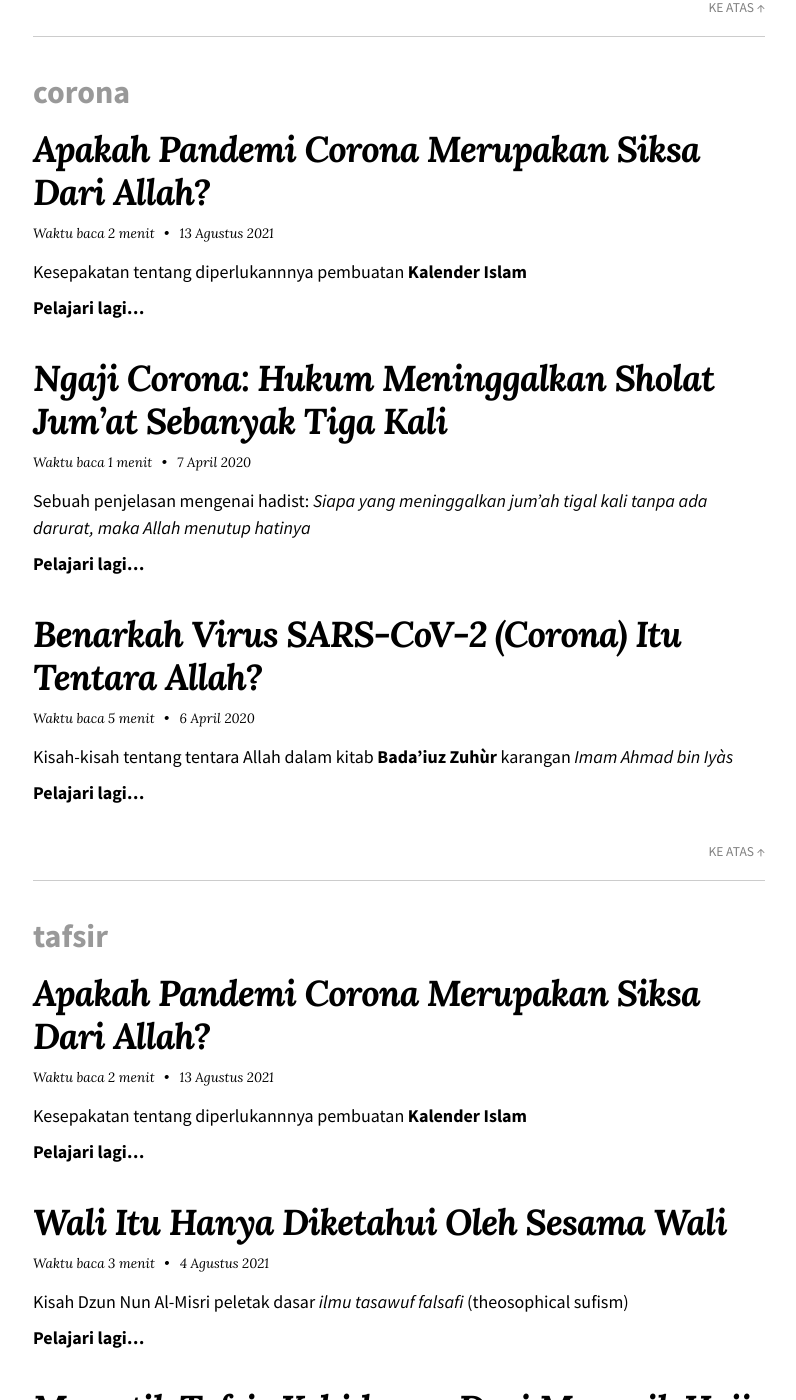
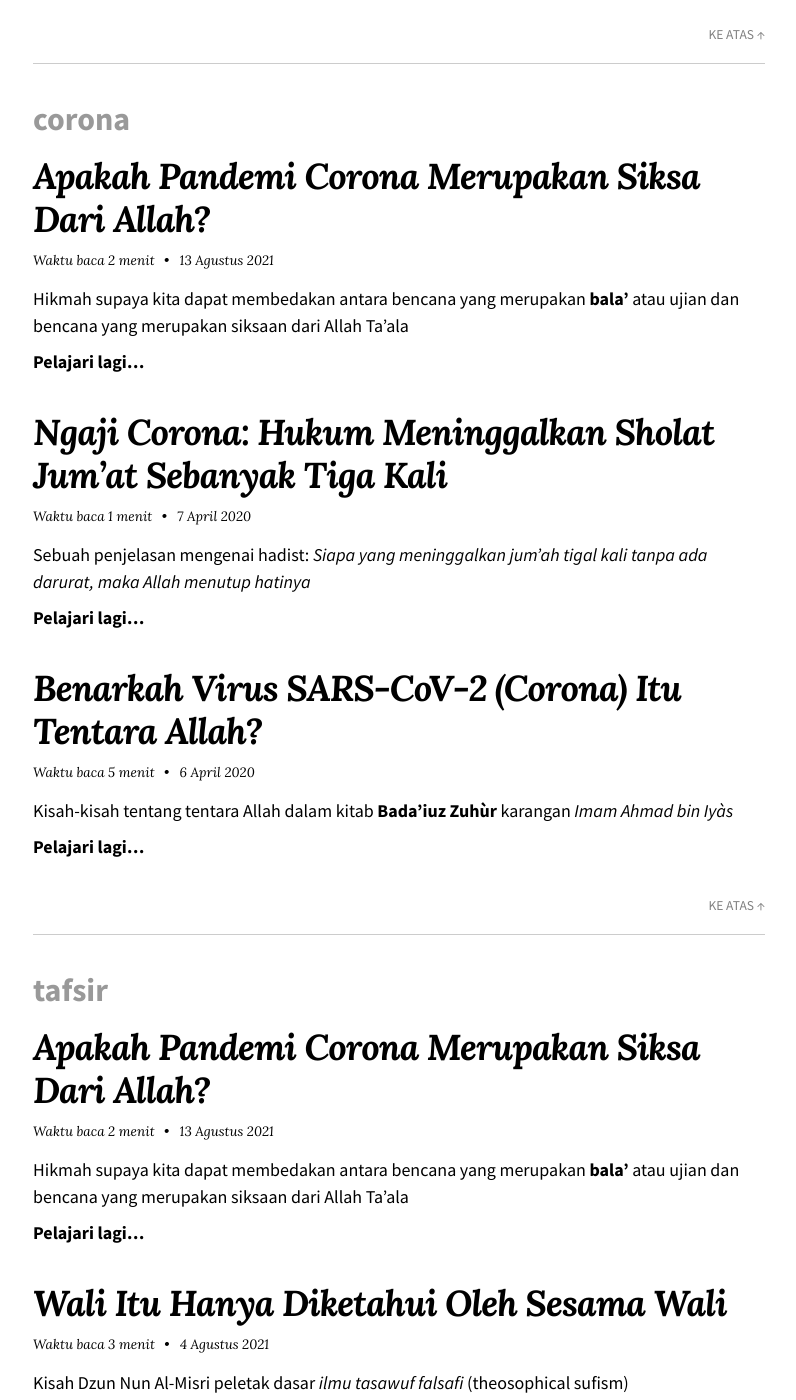
Before and after one commit to mdroyyan/mdroyyan.github.io, a Jekyll site: the page built from tags.md, in a window 1280 px wide and 1400 px high, scrolled down 8284 px. Shown: the whole window, without its empty margins (241-1037 px from the left). Built offline with Jekyll 4.4.1, drawn with Linux system fonts in a browser that asks for light colours; nearby versions of some CDN libraries; some of the changed text lies outside the part shown.

Commit message:
Apakah Pandemi Corona Merupakan Siksa Dari Allah? rev1

```diff
--- a/_posts/2021-08-13-apakah-pandemi-corona-merupakan-siksa-dari-allah.md
+++ b/_posts/2021-08-13-apakah-pandemi-corona-merupakan-siksa-dari-allah.md
@@ -1,6 +1,6 @@
 ---
 title: "Apakah Pandemi Corona Merupakan Siksa Dari Allah?"
-excerpt: "Kesepakatan tentang diperlukannnya pembuatan **Kalender Islam**"
+excerpt: "Hikmah supaya kita dapat membedakan antara bencana yang merupakan **bala'** atau ujian dan bencana yang merupakan siksaan dari Allah Ta'ala"
 categories:
   - Keislaman
 tags:
```
